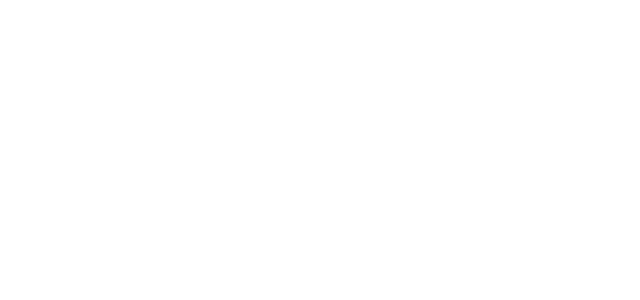
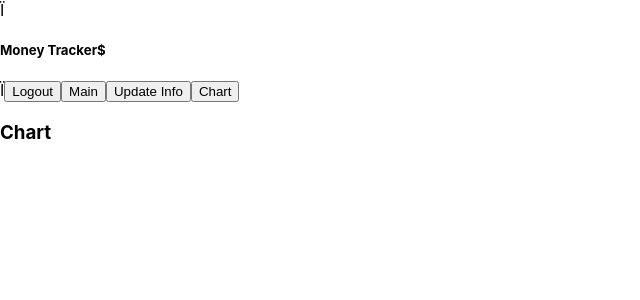
Before and after one commit to tomtom-code/final-project, a React (Create React App) app in the folder frontend/money_tracker/: page /Chart in a window 1280 px wide. Shown: the top 300 px of the page, without its empty margins (0-640 px from the left). Built offline with nearby package versions, Linux system fonts and the light colour scheme.

Commit message:
update connection

```diff
--- a/frontend/money_tracker/src/App.js
+++ b/frontend/money_tracker/src/App.js
@@ -8,6 +8,7 @@
 // import UserUpdateForm from './components/UserUpdateForm'
 import MainPage from './components/MainPage'
 import UpdateInfo from './components/UpdateInfo'
+import Chart from './components/Chart'
 
 import {
   BrowserRouter,
@@ -105,6 +106,17 @@
               }
             />
 
+            <Route
+              exact
+              path='/Chart'
+              render={routeProps =>
+              <Chart
+              user={this.state.currentUser}
+              handleLogin={this.handleLogin}
+              {...routeProps}/>
+              }
+            />
+
 
 
 
--- /dev/null
+++ b/frontend/money_tracker/src/components/Chart.js
@@ -0,0 +1,31 @@
+import React, { Component } from 'react';
+import Header from './Header'
+// import { Card, Button, Container} from 'react-bootstrap'
+
+
+class Chart extends Component {
+
+    render() {
+        return (
+            <div>
+                <Header handleLogin={this.props.handleLogin} history={this.props.history}/>
+                <div>
+
+                <h3>Chart</h3>
+                <h5>
+
+                </h5>
+                </div>
+
+
+
+
+
+
+
+            </div>
+        )
+    }
+}
+
+export default Chart;
--- a/frontend/money_tracker/src/components/Header.js
+++ b/frontend/money_tracker/src/components/Header.js
@@ -25,6 +25,10 @@
         this.props.history.push('/UpdateInfo')
     }
 
+    chartBtn = () => {
+        this.props.history.push('/Chart')
+    }
+
 
 
     handleLogout = () => {
@@ -39,12 +43,13 @@
             <div>
                 Ï<h5>
 
-                    Header
+                    Money Tracker$
 
                 </h5>Ï
                 <button onClick ={() =>this.handleLogout()}>Logout</button>
                 <button onClick ={() =>this.mainBtn()}>Main</button>
                 <button onClick ={() =>this.updateInfoBtn()}>Update Info</button>
+                <button onClick ={() =>this.chartBtn()}>Chart</button>
 
             </div>
         )
--- a/frontend/money_tracker/src/components/MainPage.js
+++ b/frontend/money_tracker/src/components/MainPage.js
@@ -1,6 +1,7 @@
 import React, { Component } from 'react';
 import Header from './Header'
 import TransContainer from './TransContainer'
+// import UpdateInfo from './UpdateInfo'
 import { Link, Redirect } from 'react-router-dom';
 
 const transactionsUrl = 'http://localhost:3000/api/v1/transactions'
@@ -45,7 +46,7 @@
 
                  <h1>Hello {this.props.user? this.props.user.name : null}</h1>
 
-
+                 {/* <UpdateInfo user={this.props.user}/> */}
 
                  <TransContainer transactions={this.state.transactions}/>
                 </div>
--- a/frontend/money_tracker/src/components/UpdateInfo.js
+++ b/frontend/money_tracker/src/components/UpdateInfo.js
@@ -9,14 +9,31 @@
         return (
             <div>
                 <Header handleLogin={this.props.handleLogin} history={this.props.history}/>
+                {this.props.user?
+
                 <div>
 
-                <h3>Update Info Page</h3>
-                <h5>
+                    <h3>Update Info Page</h3>
 
-                </h5>
+                    Username: {this.props.user.name}
+                    <br/>
+                    Email: {this.props.user.email}
+                    <br/>
+
+                    <form>
+                    <input type="name" name="name" placeholder="update username" className="input-text"/>
+                    <br/>
+                    <input type="password" name="password" placeholder="update password" className="input-text"/>
+                    <br/>
+                    <input type="email" name="email" placeholder="update email" className="input-text"/>
+                    <br/>
+                    <input type="submit" name="submit" value="Update Info" className="submit"/>
+                    <br/>
+                    </form>
+
+
                 </div>
-
+                :null}
 
 
 
```
Also changed, not shown: frontend/money_tracker/src/components/TransForm.js (added, +25 -0 lines), 1 other file (tests, documents, lock files or other folders).
